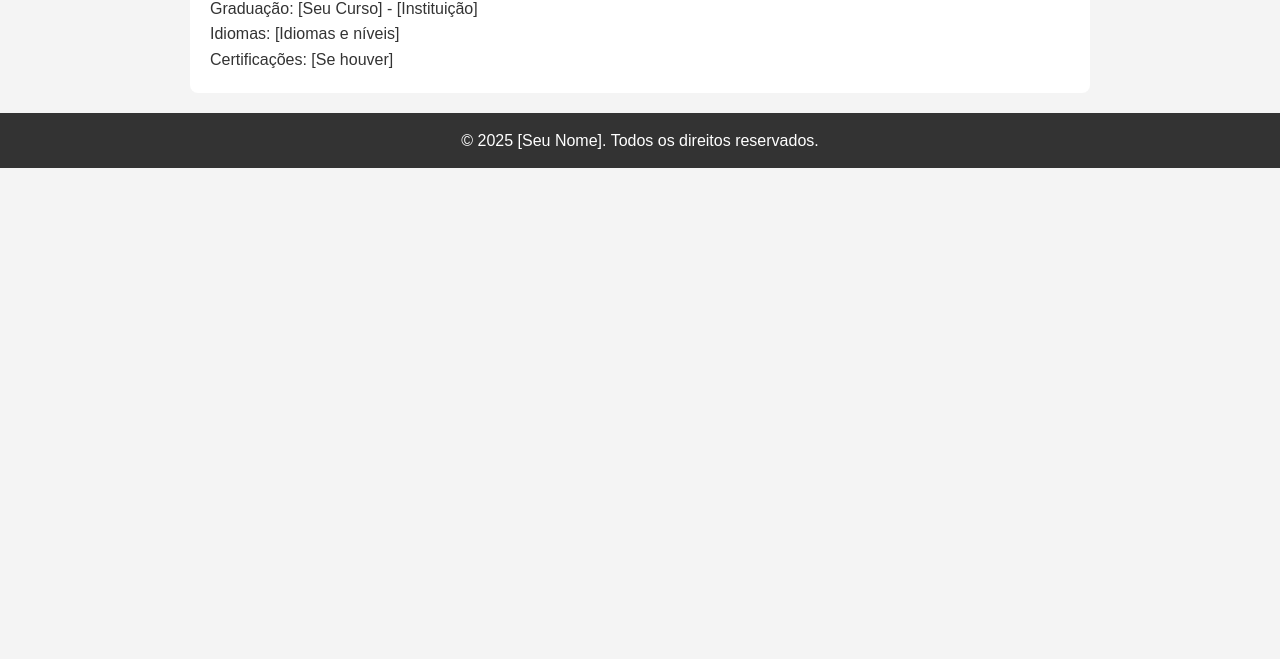
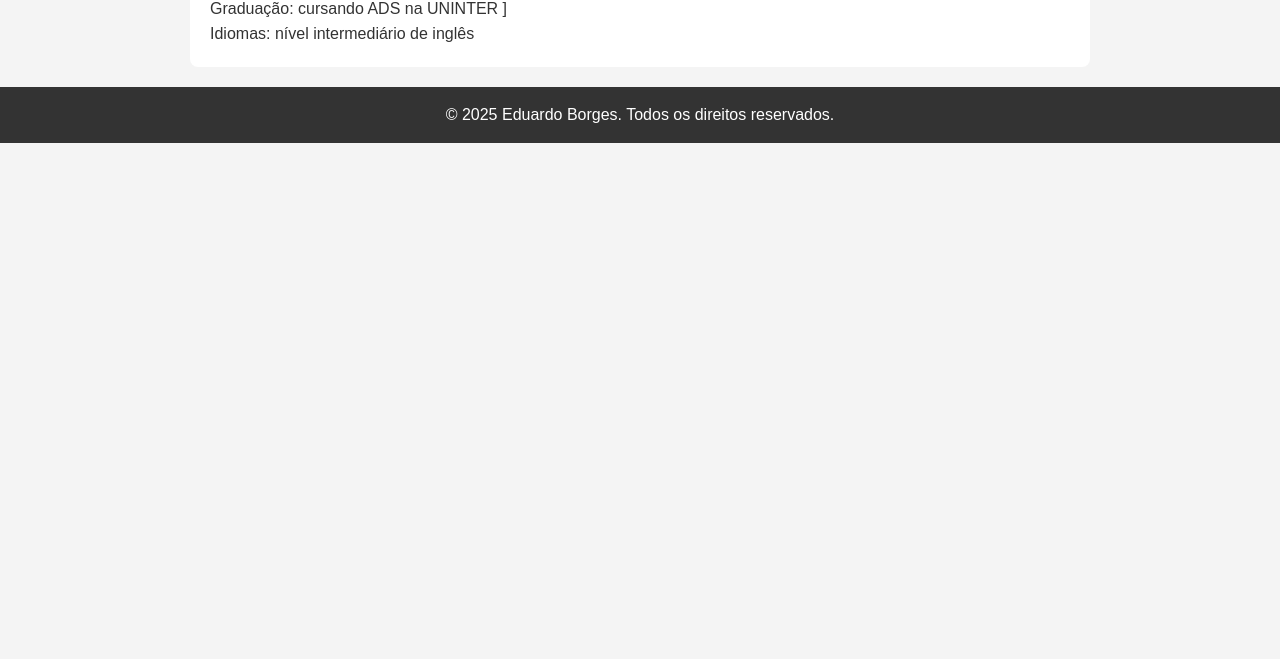
Before and after one commit to carloslimaeduardo/meuportifolio, a plain HTML site: page formacao.html in a window 1280 px wide. Shown: the part 141-800 px from the top of the page. Drawn offline with Linux system fonts and the light colour scheme; files that its build step writes are made by us from their sources.

Commit message:
Update formacao.html

```diff
--- a/formacao.html
+++ b/formacao.html
@@ -4,7 +4,7 @@
 <meta charset="UTF-8">
 <meta name="viewport" content="width=device-width, initial-scale=1.0">
 <title>Formação</title>
-<link rel="stylesheet" href="css/style.css">
+<link rel="stylesheet" href="/meuportifolio/style.css">
 </head>
 <body>
 <nav>
@@ -18,12 +18,11 @@
 </nav>
 <main>
 <h1>Formação Educacional</h1>
-<p>Graduação: [Seu Curso] - [Instituição]</p>
-<p>Idiomas: [Idiomas e níveis]</p>
-<p>Certificações: [Se houver]</p>
+<p>Graduação: cursando ADS na UNINTER ]</p>
+<p>Idiomas: nível intermediário de inglês</p>
 </main>
 <footer>
-<p>© 2025 [Seu Nome]. Todos os direitos reservados.</p>
+<p>© 2025 Eduardo Borges. Todos os direitos reservados.</p>
 </footer>
 </body>
 </html>
```
